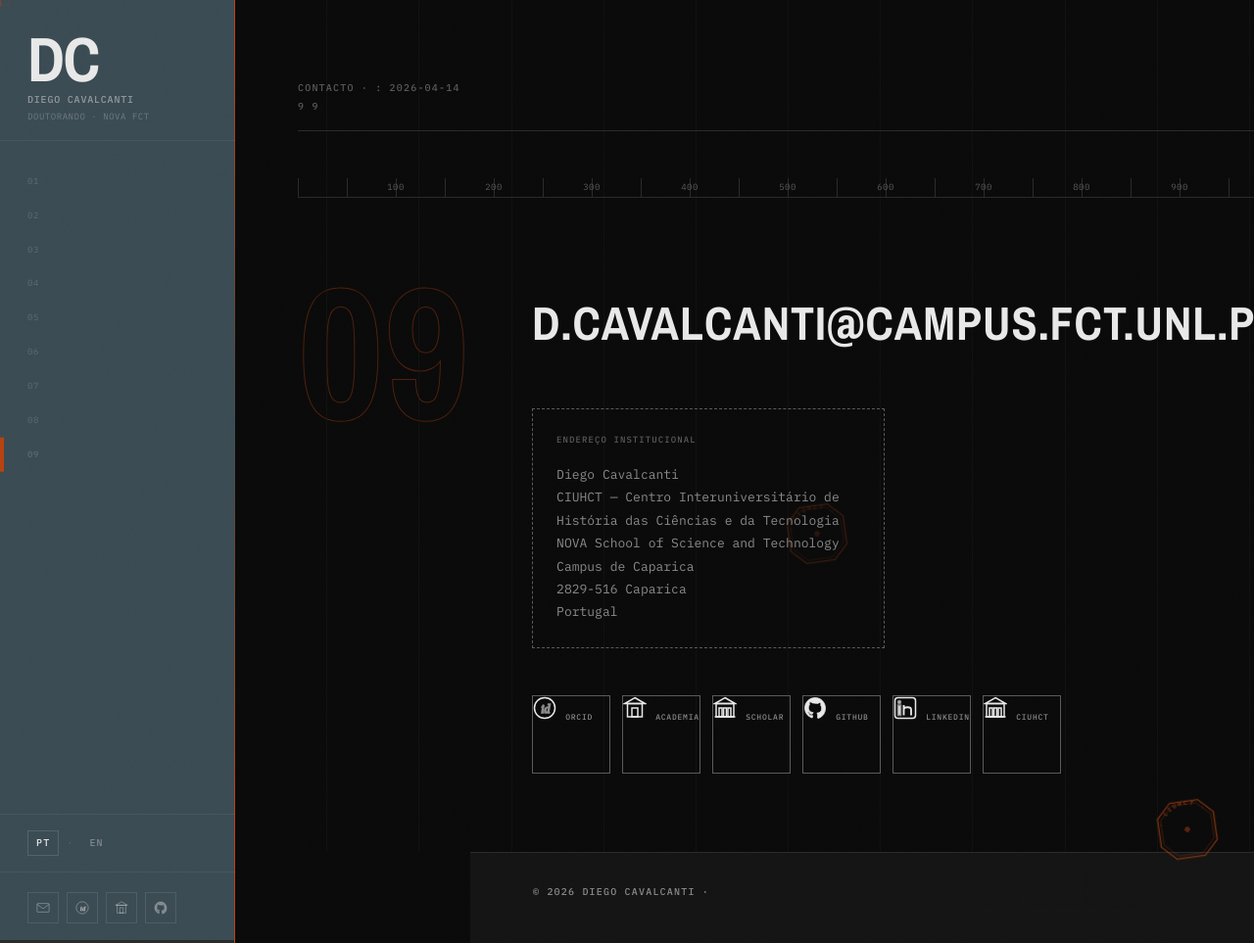
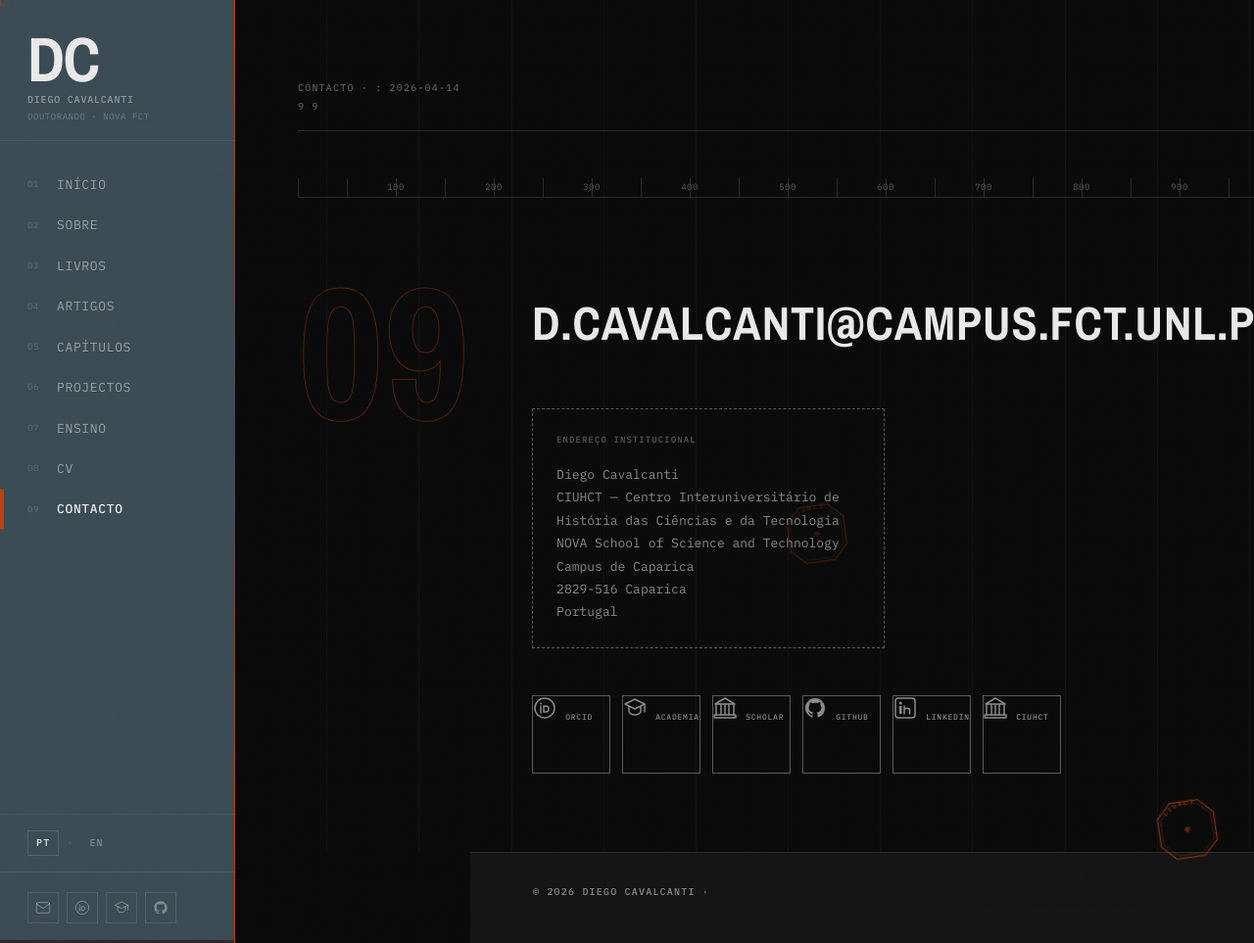
Before and after one commit to chatdelunelifts/diegocavalcantia.github.io, a Jekyll site: the page built from contacto.md, in a window 1280 px wide and 963 px high. Shown: the whole window at 98% size. Built offline with Jekyll 4.4.1, drawn with Linux system fonts in a browser that asks for light colours.

Commit message:
Mudanças icones

```diff
--- a/_includes/sidebar.html
+++ b/_includes/sidebar.html
@@ -21,33 +21,36 @@
     <ul class="nav-list" role="list">
 
       {% assign nav_items = "" | split: "" %}
-      {% assign nav_items = nav_items | push: "home,/,01" %}
-      {% assign nav_items = nav_items | push: "about,/sobre/,02" %}
-      {% assign nav_items = nav_items | push: "books,/livros/,03" %}
-      {% assign nav_items = nav_items | push: "articles,/artigos/,04" %}
-      {% assign nav_items = nav_items | push: "chapters,/capitulos/,05" %}
-      {% assign nav_items = nav_items | push: "projects,/projectos/,06" %}
-      {% assign nav_items = nav_items | push: "teaching,/ensino/,07" %}
-      {% assign nav_items = nav_items | push: "cv,/cv/,08" %}
-      {% assign nav_items = nav_items | push: "contact,/contacto/,09" %}
+      {% assign nav_items = nav_items | push: "home,/,01,Início,Home" %}
+      {% assign nav_items = nav_items | push: "about,/sobre/,02,Sobre,About" %}
+      {% assign nav_items = nav_items | push: "books,/livros/,03,Livros,Books" %}
+      {% assign nav_items = nav_items | push: "articles,/artigos/,04,Artigos,Articles" %}
+      {% assign nav_items = nav_items | push: "chapters,/capitulos/,05,Capítulos,Chapters" %}
+      {% assign nav_items = nav_items | push: "projects,/projectos/,06,Projectos,Projects" %}
+      {% assign nav_items = nav_items | push: "teaching,/ensino/,07,Ensino,Teaching" %}
+      {% assign nav_items = nav_items | push: "cv,/cv/,08,CV,CV" %}
+      {% assign nav_items = nav_items | push: "contact,/contacto/,09,Contacto,Contact" %}
 
       {% for item in nav_items %}
         {% assign parts = item | split: "," %}
         {% assign key = parts[0] %}
         {% assign path = parts[1] %}
         {% assign num = parts[2] %}
+        {% assign label_pt = parts[3] %}
+        {% assign label_en = parts[4] %}
         {% assign is_active = false %}
         {% if current_url == path or current_url contains path and path != "/" %}
           {% assign is_active = true %}
         {% elsif current_url == "/" and path == "/" %}
           {% assign is_active = true %}
         {% endif %}
+        {% assign label = t.nav[key] | default: label_pt %}
 
         <li class="nav-item{% if is_active %} active{% endif %}" data-nav="{{ key }}">
           <a href="{{ path | relative_url }}"
              {% if is_active %}aria-current="page"{% endif %}>
             <span class="nav-num">{{ num }}</span>
-            <span data-i18n="nav.{{ key }}">{{ t.nav[key] }}</span>
+            <span data-i18n="nav.{{ key }}">{{ label }}</span>
           </a>
         </li>
       {% endfor %}
--- a/_sass/_contact.scss
+++ b/_sass/_contact.scss
@@ -114,9 +114,9 @@
     svg {
       width: 24px;
       height: 24px;
-      fill: none;
-      stroke: var(--text-meta);
-      transition: stroke var(--trans-mid);
+      color: var(--text-meta);
+      transition: color var(--trans-mid);
+      shape-rendering: geometricPrecision;
     }
 
     .link-label {
@@ -134,7 +134,7 @@
       background: rgba(183, 65, 14, 0.08);
       transform: translateY(-3px);
 
-      svg { stroke: var(--rust); }
+      svg { color: var(--rust); }
       .link-label { color: var(--rust); }
     }
 
--- a/_sass/_hero.scss
+++ b/_sass/_hero.scss
@@ -118,19 +118,11 @@
     position: relative;
 
     svg {
-      width: 16px;
-      height: 16px;
+      width: 18px;
+      height: 18px;
       color: var(--text-meta);
-      stroke: currentColor;
       transition: color var(--trans-mid);
-
-      [fill="currentColor"] {
-        fill: currentColor;
-      }
-
-      [fill="none"] {
-        fill: none;
-      }
+      shape-rendering: geometricPrecision;
     }
 
     &:hover, &:focus-visible {
--- a/_sass/_sidebar.scss
+++ b/_sass/_sidebar.scss
@@ -232,21 +232,11 @@
     transition: border-color var(--trans-mid), background var(--trans-mid);
 
     svg {
-      width: 14px;
-      height: 14px;
+      width: 16px;
+      height: 16px;
       color: rgba(232, 232, 232, 0.4);
-      stroke: currentColor;
       transition: color var(--trans-mid);
-
-      // Elementos com fill="currentColor" (ex: GitHub, LinkedIn)
-      [fill="currentColor"] {
-        fill: currentColor;
-      }
-
-      // Elementos com fill="none" mantêm-se vazios
-      [fill="none"] {
-        fill: none;
-      }
+      shape-rendering: geometricPrecision;
     }
 
     &:hover, &:focus {
```
Also changed, not shown: _includes/icons/academia.svg, _includes/icons/email.svg, _includes/icons/github.svg, _includes/icons/institution.svg, _includes/icons/linkedin.svg, _includes/icons/orcid.svg.
